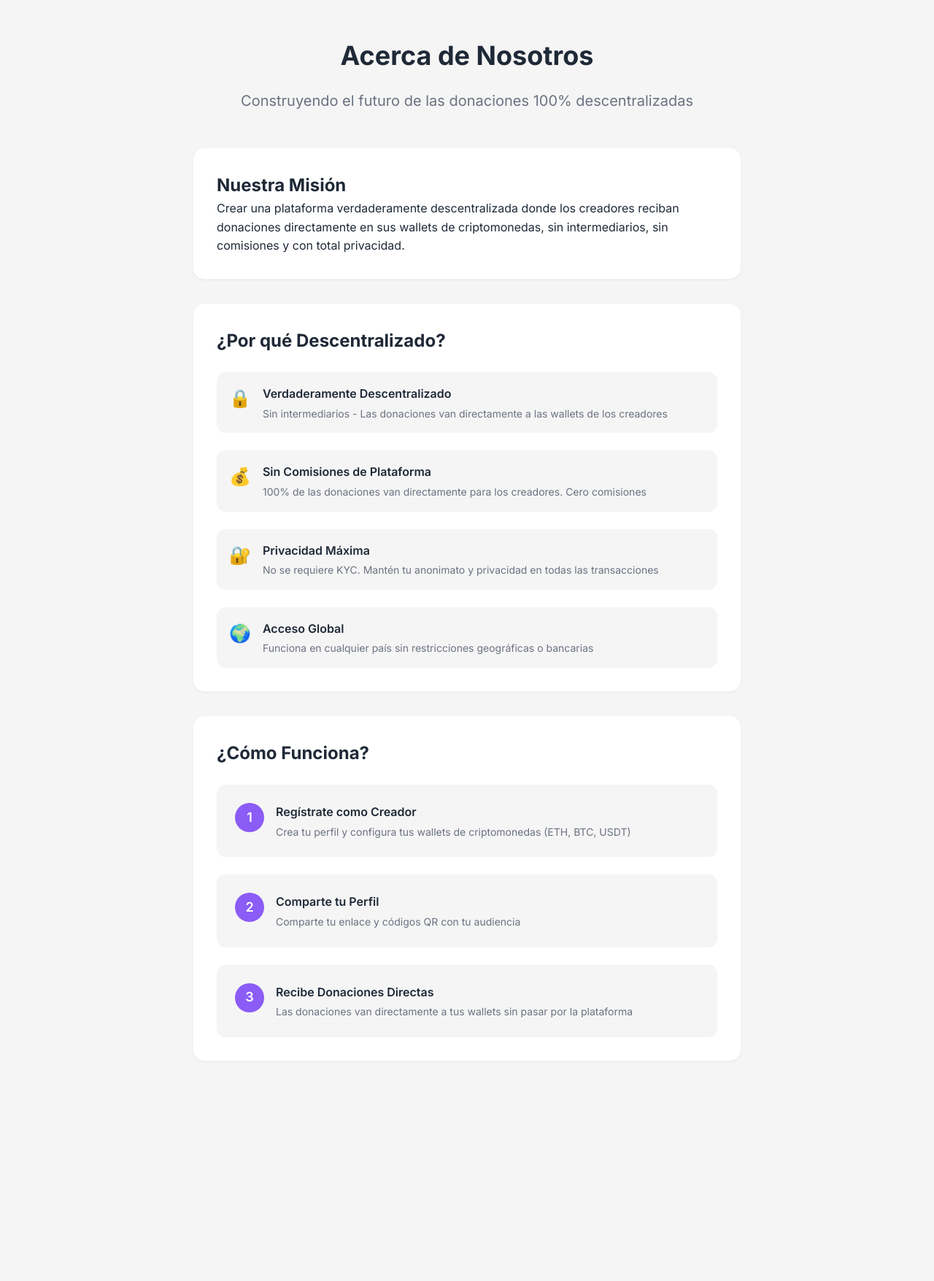
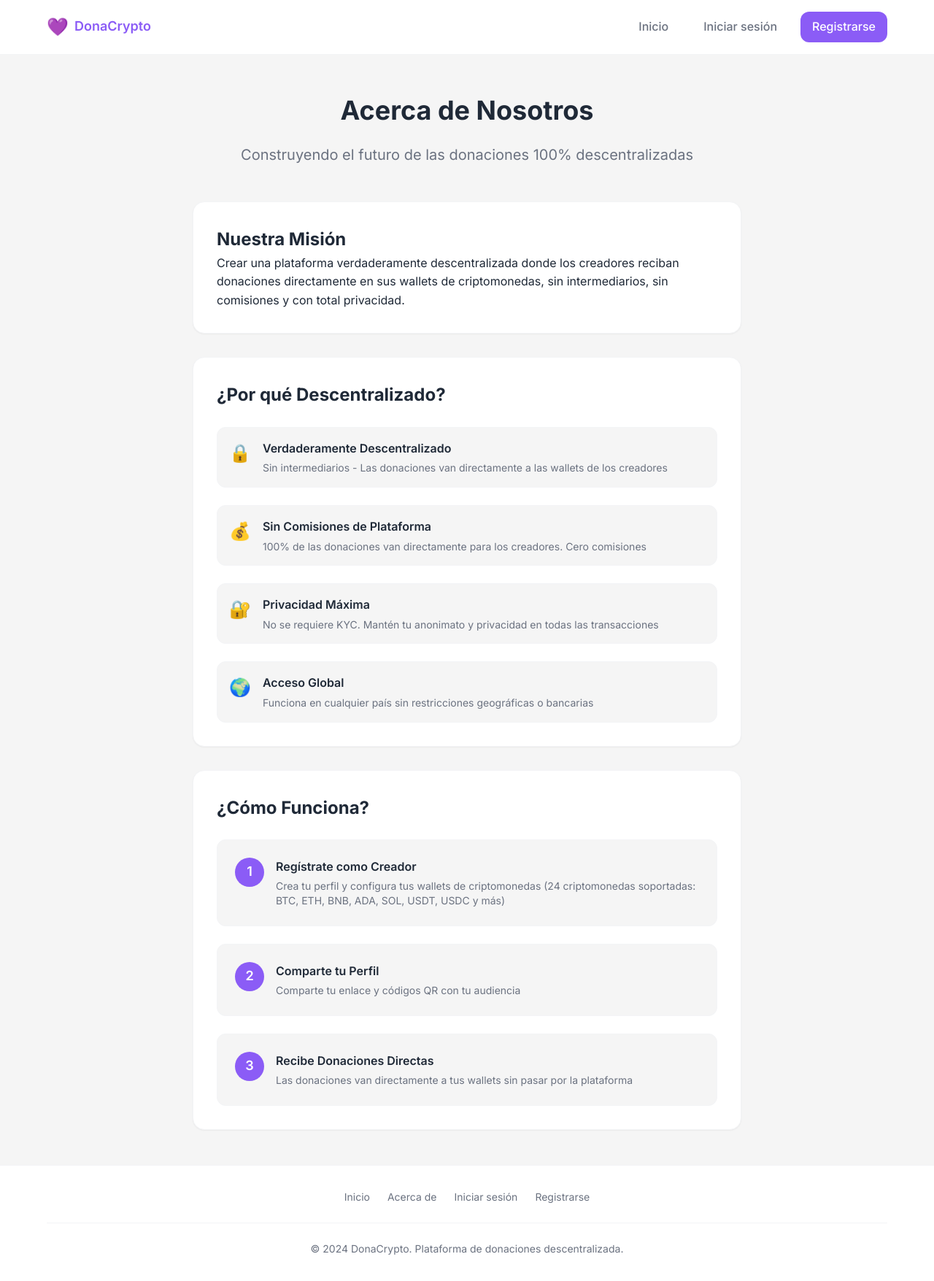
Before and after one commit to jonuar/Donacrypto, a Vue app in the folder frontend/: page /about in a window 1280 px wide. Shown: the whole page at 73% size. Before the commit the page ends 1502 px from the top, so only its background shows below. Built offline with nearby package versions, Linux system fonts and the light colour scheme.

Commit message:
fix: Arreglado header y footer en /about

```diff
--- a/frontend/src/views/AboutView.vue
+++ b/frontend/src/views/AboutView.vue
@@ -1,6 +1,27 @@
 <template>
   <div class="about-page">
-
+    <!-- Navbar para usuarios no autenticados -->
+    <nav class="navbar" v-if="!authStore.estaAutenticado">
+      <div class="nav-container">
+        <div class="nav-brand">
+          <router-link to="/" class="brand-link">
+            <span class="brand-icon">💜</span>
+            <span class="brand-text">DonaCrypto</span>
+          </router-link>
+        </div>
+        <div class="nav-actions">
+          <router-link to="/" class="btn btn-ghost">
+            Inicio
+          </router-link>
+          <router-link to="/login" class="btn btn-ghost">
+            Iniciar sesión
+          </router-link>
+          <router-link to="/register" class="btn btn-primary">
+            Registrarse
+          </router-link>
+        </div>
+      </div>
+    </nav>
 
     <main class="main-content">
       <div class="about-hero">
@@ -63,7 +84,7 @@
               <div class="step-number">1</div>
               <div class="step-content">
                 <h4>Regístrate como Creador</h4>
-                <p>Crea tu perfil y configura tus wallets de criptomonedas (ETH, BTC, USDT)</p>
+                <p>Crea tu perfil y configura tus wallets de criptomonedas (24 criptomonedas soportadas: BTC, ETH, BNB, ADA, SOL, USDT, USDC y más)</p>
               </div>
             </div>
 
@@ -86,12 +107,38 @@
         </div>
       </div>
     </main>
+
+    <!-- Footer para usuarios no autenticados -->
+    <footer class="footer" v-if="!authStore.estaAutenticado">
+      <div class="footer-container">
+        <div class="footer-content">
+          <div class="footer-links">
+            <router-link to="/" class="footer-link">Inicio</router-link>
+            <router-link to="/about" class="footer-link">Acerca de</router-link>
+            <router-link to="/login" class="footer-link">Iniciar sesión</router-link>
+            <router-link to="/register" class="footer-link">Registrarse</router-link>
+          </div>
+        </div>
+        <div class="footer-bottom">
+          <p>&copy; 2024 DonaCrypto. Plataforma de donaciones descentralizada.</p>
+        </div>
+      </div>
+    </footer>
   </div>
 </template>
 
 <script>
+import { useAuthStore } from '@/stores/auth'
+
 export default {
-  name: 'AboutView'
+  name: 'AboutView',
+  setup() {
+    const authStore = useAuthStore()
+
+    return {
+      authStore
+    }
+  }
 }
 </script>
 
@@ -99,9 +146,144 @@ export default {
 .about-page {
   min-height: 100vh;
   background: var(--color-background);
+  display: flex;
+  flex-direction: column;
+}
+
+/* Navbar styles */
+.navbar {
+  background: var(--color-surface);
+  border-bottom: 1px solid var(--color-border-light);
+  padding: var(--spacing-md) 0;
+}
+
+.nav-container {
+  max-width: 1200px;
+  margin: 0 auto;
+  padding: 0 var(--spacing-lg);
+  display: flex;
+  justify-content: space-between;
+  align-items: center;
+}
+
+.nav-brand {
+  display: flex;
+  align-items: center;
+}
+
+.brand-link {
+  display: flex;
+  align-items: center;
+  gap: var(--spacing-sm);
+  text-decoration: none;
+  color: var(--color-text);
+  font-weight: 600;
+  font-size: var(--font-size-lg);
+}
+
+.brand-icon {
+  font-size: 1.5rem;
+}
+
+.nav-actions {
+  display: flex;
+  gap: var(--spacing-md);
+  align-items: center;
+}
+
+.btn {
+  padding: var(--spacing-sm) var(--spacing-md);
+  border-radius: var(--radius-md);
+  text-decoration: none;
+  font-weight: 500;
+  transition: all 0.2s ease;
+  border: none;
+  cursor: pointer;
+}
+
+.btn-ghost {
+  background: transparent;
+  color: var(--color-text-secondary);
+}
+
+.btn-ghost:hover {
+  background: var(--color-background);
+  color: var(--color-text);
+}
+
+.btn-primary {
+  background: var(--color-primary);
+  color: white;
+}
+
+.btn-primary:hover {
+  background: var(--color-primary-dark);
+}
+
+/* Footer styles */
+.footer {
+  background: var(--color-surface);
+  border-top: 1px solid var(--color-border-light);
+  margin-top: auto;
+}
+
+.footer-container {
+  max-width: 1200px;
+  margin: 0 auto;
+  padding: var(--spacing-xl) var(--spacing-lg);
+}
+
+.footer-content {
+  display: flex;
+  justify-content: space-between;
+  align-items: center;
+  margin-bottom: var(--spacing-lg);
+}
+
+.footer-brand {
+  display: flex;
+  align-items: center;
+  justify-content: space-around;
+  gap: var(--spacing-sm);
+  font-weight: 600;
+  font-size: var(--font-size-lg);
+  color: var(--color-text);
+
+}
+
+.footer-links {
+  display: flex;
+  gap: var(--spacing-lg);
+  align-items: center;
+  justify-content: center;
+  width: 100%;
+}
+
+.footer-link {
+  color: var(--color-text-secondary);
+  text-decoration: none;
+  font-size: var(--font-size-sm);
+  transition: color 0.2s ease;
+}
+
+.footer-link:hover {
+  color: var(--color-primary);
+}
+
+.footer-bottom {
+  padding-top: var(--spacing-lg);
+  border-top: 1px solid var(--color-border-light);
+  text-align: center;
+}
+
+.footer-bottom p {
+  margin: 0;
+  color: var(--color-text-secondary);
+  font-size: var(--font-size-sm);
 }
 
 .main-content {
+  flex: 1;
   max-width: 800px;
   margin: 0 auto;
   padding: var(--spacing-2xl) var(--spacing-lg);
@@ -220,6 +402,31 @@ export default {
 }
 
 @media (max-width: 768px) {
+  .nav-container {
+    padding: 0 var(--spacing-md);
+  }
+
+  .nav-actions {
+    gap: var(--spacing-sm);
+  }
+
+  .btn {
+    padding: var(--spacing-xs) var(--spacing-sm);
+    font-size: var(--font-size-sm);
+  }
+
+  .footer-content {
+    flex-direction: column;
+    gap: var(--spacing-md);
+    text-align: center;
+  }
+
+  .footer-links {
+    flex-wrap: wrap;
+    justify-content: center;
+    gap: var(--spacing-md);
+  }
+
   .benefit-item,
   .step-item {
     flex-direction: column;
```
